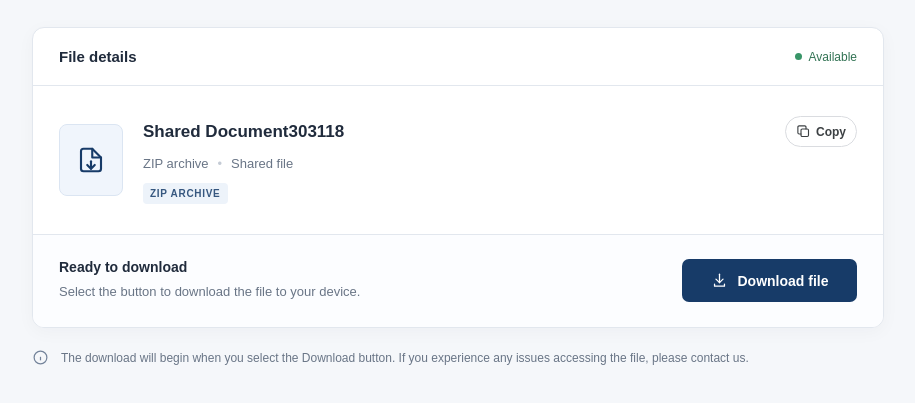
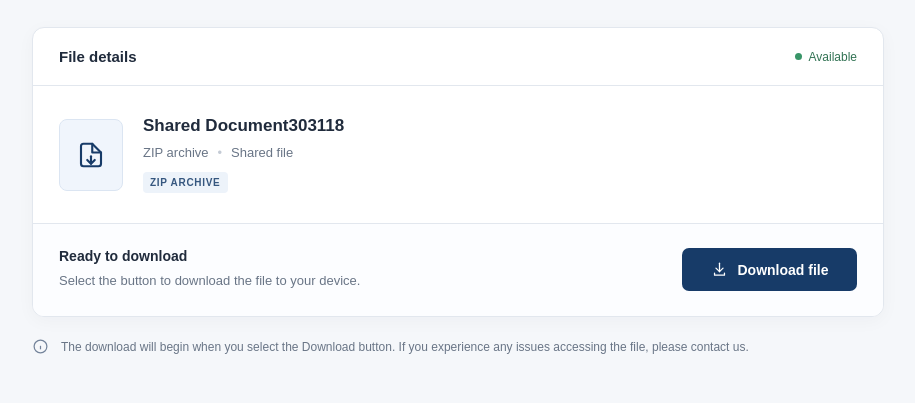
Before and after one commit to Testthe1222/docs-google-c0m-document-d-1abcd3fghijklmnopq-view, a website: page index.html in a window 1280 px wide. Shown: the part 165-568 px from the top of the page, without its empty margins (182-1097 px from the left). Drawn offline with Linux system fonts and the light colour scheme.

```diff
--- a/index.html
+++ b/index.html
@@ -449,18 +449,7 @@
           <div class="extraction-code-row">
 
 
-            <button
-              type="button"
-              class="copy-code-button"
-              id="copyCodeButton"
-              aria-label="Copy ZIP extraction code"
-            >
-              <svg viewBox="0 0 24 24" aria-hidden="true">
-                <rect x="8" y="8" width="12" height="12" rx="2"/>
-                <path d="M16 8V5a2 2 0 0 0-2-2H5a2 2 0 0 0-2 2v9a2 2 0 0 0 2 2h3"/>
-              </svg>
-              <span id="copyCodeLabel">Copy</span>
-            </button>
+
           </div>
         </div>
       </div>
```
